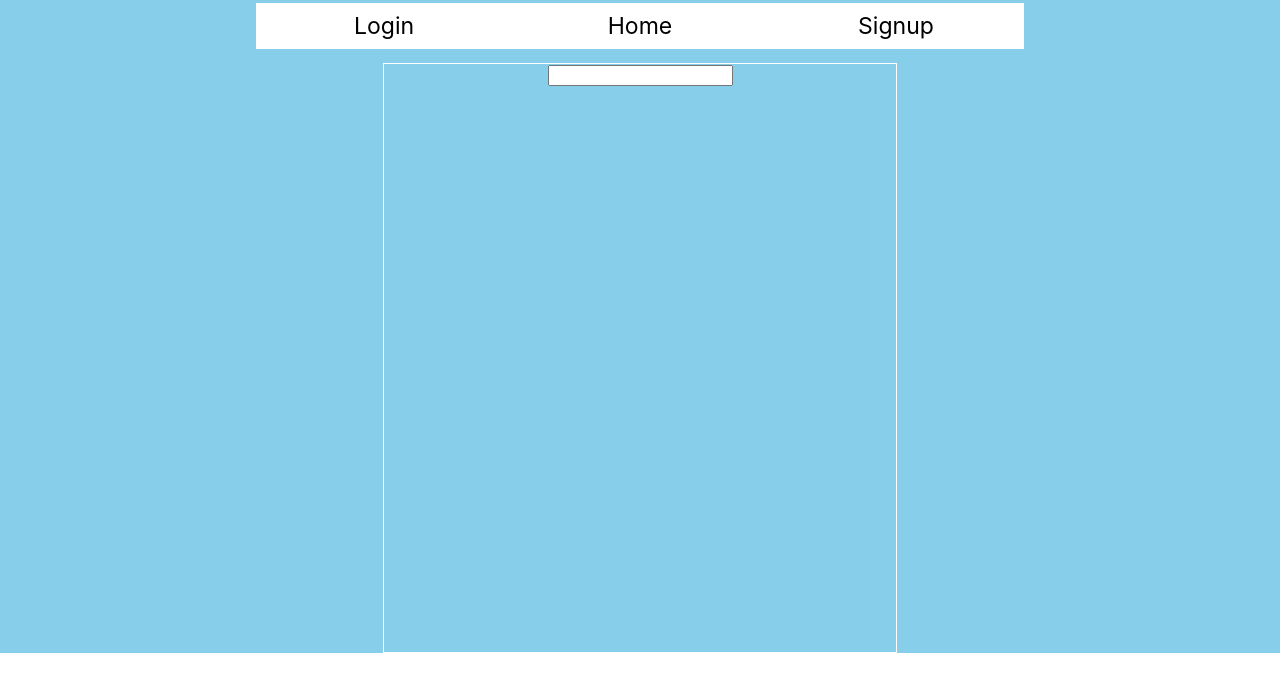
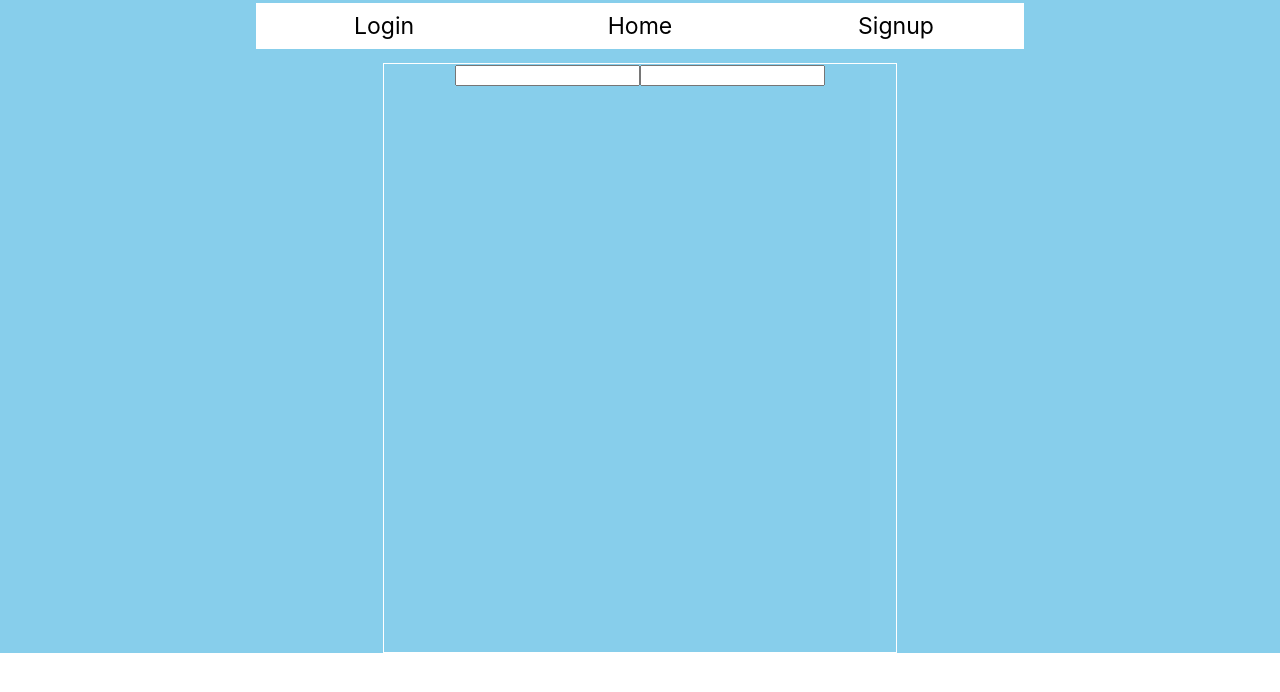
Before and after one commit to MokuaEnock/daraja, a React (Create React App) app: page / in a window 1280 px wide. Shown: the top 692 px of the page. Built offline with nearby package versions, Linux system fonts and the light colour scheme.

Commit message:
add total input and gra inputs

```diff
--- a/src/Main.js
+++ b/src/Main.js
@@ -2,11 +2,21 @@ import { useState } from "react";
 
 export default function Main() {
   let [phone, setPhone] = useState("");
+  let [total, setTotal] = useState("");
 
   return (
     <main>
       <from>
-        <input type="number" value={phone} on />
+        <input
+          type="number"
+          value={phone}
+          onChange={(e) => setPhone(e.target.value)}
+        />
+        <input
+          type="number"
+          value={total}
+          onChange={(e) => setTotal(e.target.value)}
+        />
       </from>
     </main>
   );
```
